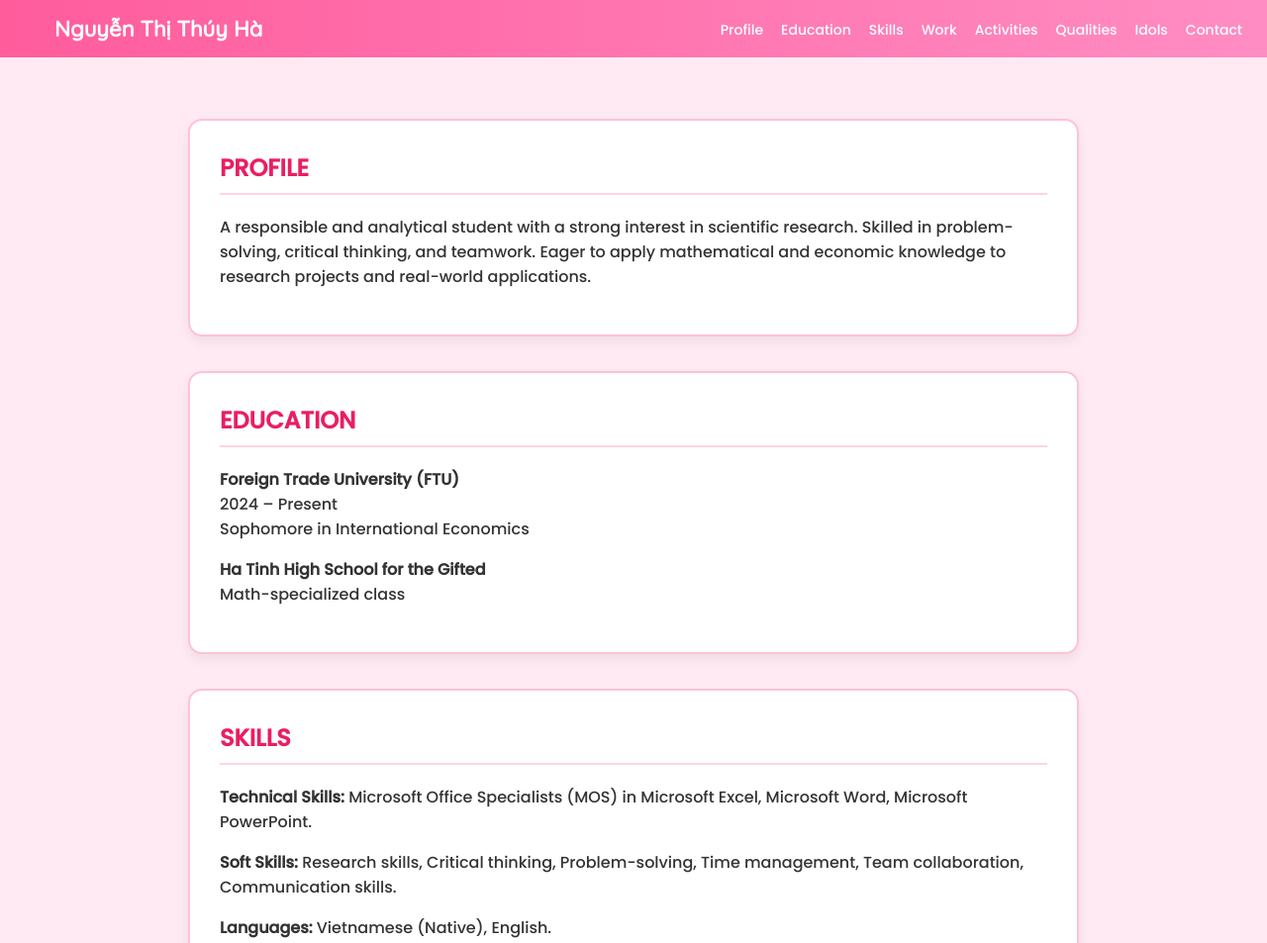
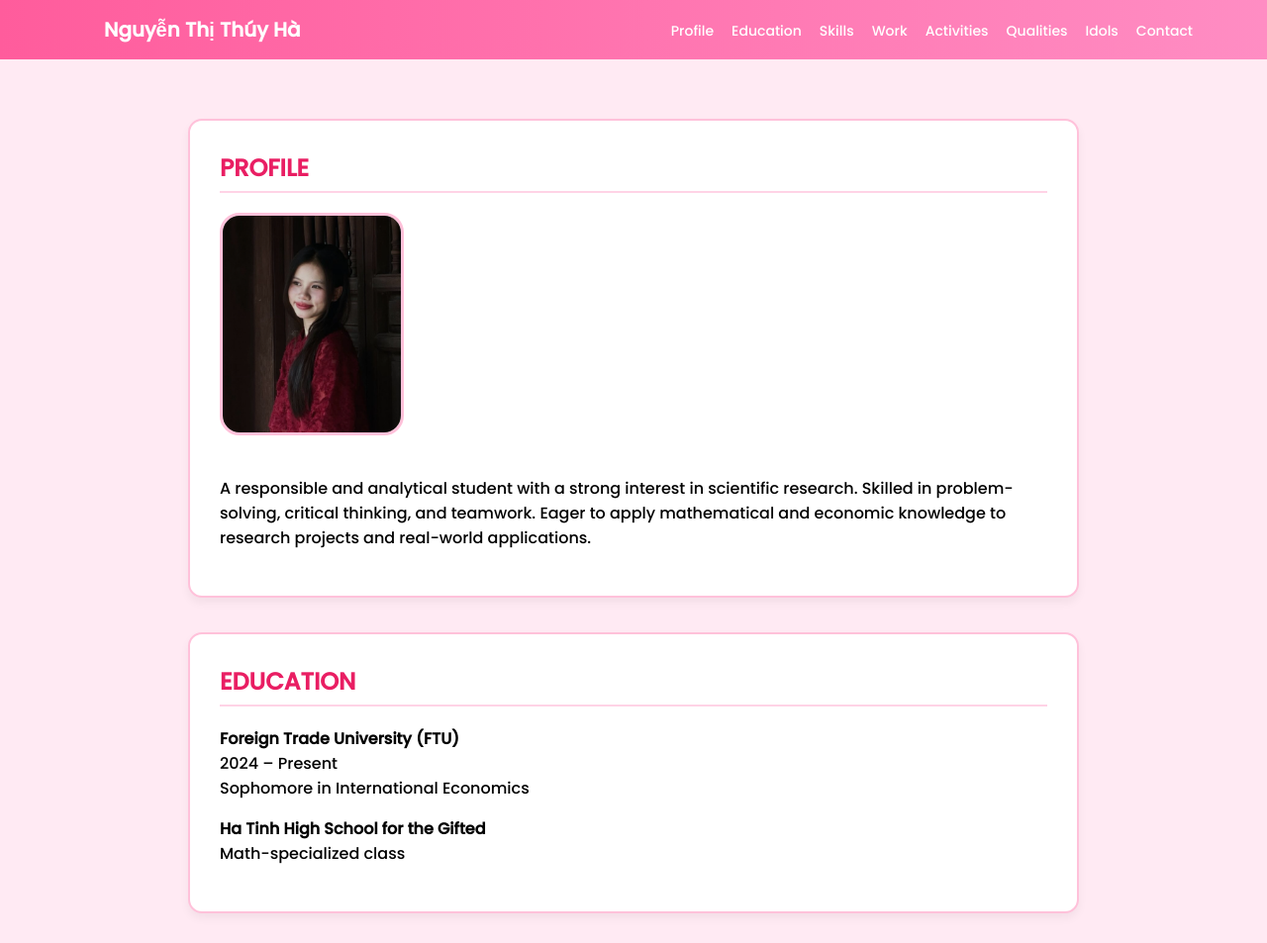
Before and after one commit to nguyenthithuyha02468/nguyenthithuyha02468.github.io, a plain HTML site: page index.html in a window 1280 px wide. Shown: the top 953 px of the page at 99% size. Drawn offline with Linux system fonts and the light colour scheme.

Commit message:
Update index.html

```diff
--- a/index.html
+++ b/index.html
@@ -5,7 +5,7 @@
 <meta charset="UTF-8">
 <title>Nguyễn Thị Thúy Hà</title>
 
-<link href="https://fonts.googleapis.com/css2?family=Poppins:wght@300;500&family=Quicksand:wght@500&display=swap" rel="stylesheet">
+<link href="https://fonts.googleapis.com/css2?family=Poppins:wght@300;500&display=swap" rel="stylesheet">
 
 <style>
 
@@ -13,11 +13,10 @@ body{
 margin:0;
 background:#ffeaf3;
 font-family:'Poppins',sans-serif;
-color:#333;
 scroll-behavior:smooth;
 }
 
-/* TOP BAR */
+/* HEADER */
 
 header{
 position:fixed;
@@ -29,36 +28,34 @@ z-index:100;
 }
 
 nav{
+max-width:1100px;
+margin:auto;
 display:flex;
 justify-content:space-between;
 align-items:center;
-max-width:1200px;
-margin:auto;
 }
 
 .logo{
-font-family:'Quicksand',sans-serif;
-font-size:22px;
 color:white;
 font-weight:bold;
+font-size:20px;
 }
 
 nav ul{
-list-style:none;
 display:flex;
 gap:18px;
+list-style:none;
 margin:0;
 padding:0;
 }
 
-nav ul li a{
+nav a{
 color:white;
 text-decoration:none;
 font-size:14px;
-font-weight:500;
 }
 
-nav ul li a:hover{
+nav a:hover{
 text-decoration:underline;
 }
 
@@ -76,20 +73,34 @@ border:2px solid #ffc1da;
 border-radius:14px;
 padding:30px;
 margin-bottom:35px;
-box-shadow:0 6px 12px rgba(0,0,0,0.06);
+box-shadow:0 5px 10px rgba(0,0,0,0.05);
 }
 
 .section h2{
 margin-top:0;
 color:#e91e63;
 border-bottom:2px solid #ffd3e6;
-padding-bottom:8px;
+padding-bottom:6px;
 }
 
-/* IDOL SLIDER */
+/* PROFILE */
+
+.profile{
+display:flex;
+gap:25px;
+align-items:center;
+flex-wrap:wrap;
+}
+
+.profile img{
+width:180px;
+border-radius:20px;
+border:3px solid #ffc1da;
+}
+
+/* SLIDER */
 
 .slider{
-position:relative;
 overflow:hidden;
 border-radius:12px;
 border:2px solid #ffc1da;
@@ -105,22 +116,21 @@ width:100%;
 }
 
 .buttons{
-display:flex;
-justify-content:center;
-gap:10px;
+text-align:center;
 margin-top:10px;
 }
 
-.buttons button{
+button{
 background:#ff6aa8;
 color:white;
 border:none;
 padding:8px 14px;
 border-radius:6px;
 cursor:pointer;
+margin:5px;
 }
 
-.buttons button:hover{
+button:hover{
 background:#ff3c87;
 }
 
@@ -131,6 +141,7 @@ background:#ff3c87;
 <body>
 
 <header>
+
 <nav>
 
 <div class="logo">Nguyễn Thị Thúy Hà</div>
@@ -147,20 +158,31 @@ background:#ff3c87;
 </ul>
 
 </nav>
+
 </header>
 
 <div class="container">
 
 <div class="section" id="profile">
+
 <h2>PROFILE</h2>
+
+<div class="profile">
+
+<img src="Screenshot 2026-01-21 151150.png">
+
 <p>
 A responsible and analytical student with a strong interest in scientific research.
 Skilled in problem-solving, critical thinking, and teamwork.
 Eager to apply mathematical and economic knowledge to research projects and real-world applications.
 </p>
+
+</div>
+
 </div>
 
 <div class="section" id="education">
+
 <h2>EDUCATION</h2>
 
 <p><b>Foreign Trade University (FTU)</b><br>
@@ -173,17 +195,19 @@ Math-specialized class</p>
 </div>
 
 <div class="section" id="skills">
+
 <h2>SKILLS</h2>
 
 <p><b>Technical Skills:</b> Microsoft Office Specialists (MOS) in Microsoft Excel, Microsoft Word, Microsoft PowerPoint.</p>
 
-<p><b>Soft Skills:</b> Research skills, Critical thinking, Problem-solving, Time management, Team collaboration, Communication skills.</p>
+<p><b>Soft skills:</b> Research skills, Critical thinking, Problem-solving, Time management, Team collaboration, Communication skills.</p>
 
 <p><b>Languages:</b> Vietnamese (Native), English.</p>
 
 </div>
 
 <div class="section" id="work">
+
 <h2>WORK EXPERIENCE</h2>
 
 <p><b>Maths Tutor</b></p>
@@ -196,6 +220,7 @@ Math-specialized class</p>
 </div>
 
 <div class="section" id="activities">
+
 <h2>EXTRACURRICULAR ACTIVITIES</h2>
 
 <p><b>Global Economic Club (GEC), Foreign Trade University</b><br>
@@ -209,6 +234,7 @@ Member of Human Resources Department<br>
 </div>
 
 <div class="section" id="qualities">
+
 <h2>PERSONAL QUALITIES</h2>
 
 <ul>
@@ -220,6 +246,7 @@ Member of Human Resources Department<br>
 </div>
 
 <div class="section" id="idols">
+
 <h2>MY IDOLS</h2>
 
 <div class="slider">
@@ -242,6 +269,7 @@ Member of Human Resources Department<br>
 </div>
 
 <div class="section" id="contact">
+
 <h2>CONTACT</h2>
 
 <p>Email: nguyenthithuyha02468@gmail.com</p>
```
